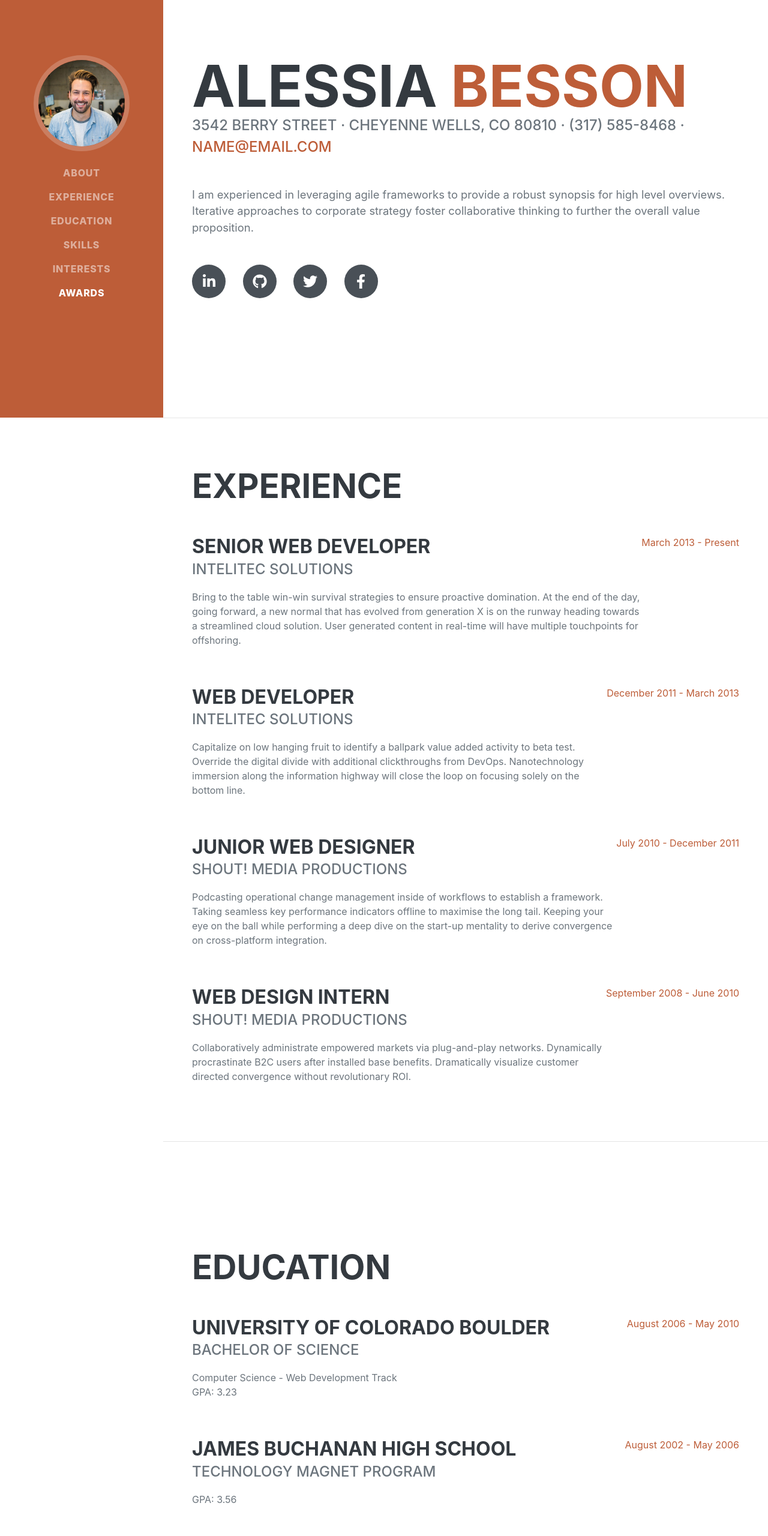
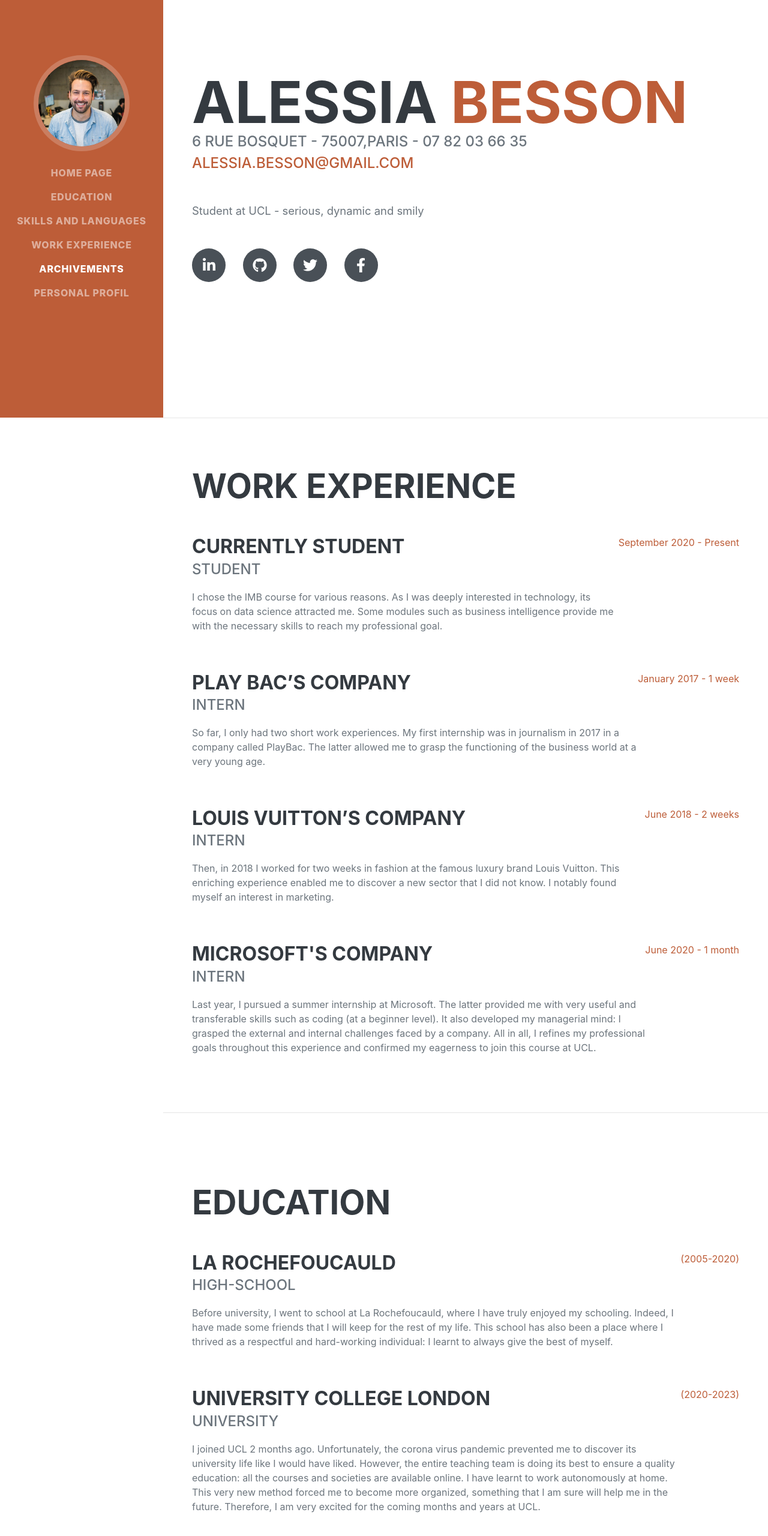
Before and after one commit to alessia-besson/CV-Web, a plain HTML site: page index.html in a window 1280 px wide. Shown: the part 104-2664 px from the top of the page at 60% size. Drawn offline with nearby package versions, Linux system fonts and the light colour scheme; a web font is replaced by a local one.

Commit message:
Update index.html
I change all the content

```diff
--- a/index.html
+++ b/index.html
@@ -5,7 +5,7 @@
         <meta name="viewport" content="width=device-width, initial-scale=1, shrink-to-fit=no" />
         <meta name="description" content="" />
         <meta name="author" content="" />
-        <title>Resume - Start Bootstrap Theme</title>
+        <title>CV-webiste Alessia Besson</title>
         <link rel="icon" type="image/x-icon" href="assets/img/favicon.ico" />
         <!-- Font Awesome icons (free version)-->
         <script src="https://use.fontawesome.com/releases/v5.15.1/js/all.js" crossorigin="anonymous"></script>
@@ -19,18 +19,18 @@
         <!-- Navigation-->
         <nav class="navbar navbar-expand-lg navbar-dark bg-primary fixed-top" id="sideNav">
             <a class="navbar-brand js-scroll-trigger" href="#page-top">
-                <span class="d-block d-lg-none">Clarence Taylor</span>
+                <span class="d-block d-lg-none">Alessia Besson</span>
                 <span class="d-none d-lg-block"><img class="img-fluid img-profile rounded-circle mx-auto mb-2" src="assets/img/profile.jpg" alt="" /></span>
             </a>
             <button class="navbar-toggler" type="button" data-toggle="collapse" data-target="#navbarSupportedContent" aria-controls="navbarSupportedContent" aria-expanded="false" aria-label="Toggle navigation"><span class="navbar-toggler-icon"></span></button>
             <div class="collapse navbar-collapse" id="navbarSupportedContent">
                 <ul class="navbar-nav">
-                    <li class="nav-item"><a class="nav-link js-scroll-trigger" href="#about">About</a></li>
-                    <li class="nav-item"><a class="nav-link js-scroll-trigger" href="#experience">Experience</a></li>
-                    <li class="nav-item"><a class="nav-link js-scroll-trigger" href="#education">Education</a></li>
-                    <li class="nav-item"><a class="nav-link js-scroll-trigger" href="#skills">Skills</a></li>
-                    <li class="nav-item"><a class="nav-link js-scroll-trigger" href="#interests">Interests</a></li>
-                    <li class="nav-item"><a class="nav-link js-scroll-trigger" href="#awards">Awards</a></li>
+                    <li class="nav-item"><a class="nav-link js-scroll-trigger" href="#about">Home Page</a></li>
+                    <li class="nav-item"><a class="nav-link js-scroll-trigger" href="#experience">Education</a></li>
+                    <li class="nav-item"><a class="nav-link js-scroll-trigger" href="#education">Skills and Languages</a></li>
+                    <li class="nav-item"><a class="nav-link js-scroll-trigger" href="#skills">Work Experience</a></li>
+                    <li class="nav-item"><a class="nav-link js-scroll-trigger" href="#interests">Archivements</a></li>
+                    <li class="nav-item"><a class="nav-link js-scroll-trigger" href="#about">Personal Profil</a></li>
                 </ul>
             </div>
         </nav>
@@ -44,10 +44,10 @@
                         <span class="text-primary">Besson</span>
                     </h1>
                     <div class="subheading mb-5">
-                        3542 Berry Street · Cheyenne Wells, CO 80810 · (317) 585-8468 ·
-                        <a href="mailto:name@email.com">name@email.com</a>
+                        6 rue Bosquet - 75007,Paris - 07 82 03 66 35
+                        <a href="mailto:name@email.com">alessia.besson@gmail.com</a>
                     </div>
-                    <p class="lead mb-5">I am experienced in leveraging agile frameworks to provide a robust synopsis for high level overviews. Iterative approaches to corporate strategy foster collaborative thinking to further the overall value proposition.</p>
+                    <p class="lead mb-5">Student at UCL - serious, dynamic and smily</p>
                     <div class="social-icons">
                         <a class="social-icon" href="#"><i class="fab fa-linkedin-in"></i></a>
                         <a class="social-icon" href="#"><i class="fab fa-github"></i></a>
@@ -60,38 +60,38 @@
             <!-- Experience-->
             <section class="resume-section" id="experience">
                 <div class="resume-section-content">
-                    <h2 class="mb-5">Experience</h2>
+                    <h2 class="mb-5">Work Experience</h2>
                     <div class="d-flex flex-column flex-md-row justify-content-between mb-5">
                         <div class="flex-grow-1">
-                            <h3 class="mb-0">Senior Web Developer</h3>
-                            <div class="subheading mb-3">Intelitec Solutions</div>
-                            <p>Bring to the table win-win survival strategies to ensure proactive domination. At the end of the day, going forward, a new normal that has evolved from generation X is on the runway heading towards a streamlined cloud solution. User generated content in real-time will have multiple touchpoints for offshoring.</p>
+                            <h3 class="mb-0">Currently Student</h3>
+                            <div class="subheading mb-3">Student</div>
+                            <p>I chose the IMB course for various reasons. As I was deeply interested in technology, its focus on data science attracted me. Some modules such as business intelligence provide me with the necessary skills to reach my professional goal.</p>
                         </div>
-                        <div class="flex-shrink-0"><span class="text-primary">March 2013 - Present</span></div>
+                        <div class="flex-shrink-0"><span class="text-primary">September 2020 - Present</span></div>
                     </div>
                     <div class="d-flex flex-column flex-md-row justify-content-between mb-5">
                         <div class="flex-grow-1">
-                            <h3 class="mb-0">Web Developer</h3>
-                            <div class="subheading mb-3">Intelitec Solutions</div>
-                            <p>Capitalize on low hanging fruit to identify a ballpark value added activity to beta test. Override the digital divide with additional clickthroughs from DevOps. Nanotechnology immersion along the information highway will close the loop on focusing solely on the bottom line.</p>
+                            <h3 class="mb-0">Play Bac’s Company </h3>
+                            <div class="subheading mb-3">Intern</div>
+                            <p>So far, I only had two short work experiences. My first internship was in journalism in 2017 in a company called PlayBac. The latter allowed me to grasp the functioning of the business world at a very young age. </p>
                         </div>
-                        <div class="flex-shrink-0"><span class="text-primary">December 2011 - March 2013</span></div>
+                        <div class="flex-shrink-0"><span class="text-primary">January 2017 - 1 week</span></div>
                     </div>
                     <div class="d-flex flex-column flex-md-row justify-content-between mb-5">
                         <div class="flex-grow-1">
-                            <h3 class="mb-0">Junior Web Designer</h3>
-                            <div class="subheading mb-3">Shout! Media Productions</div>
-                            <p>Podcasting operational change management inside of workflows to establish a framework. Taking seamless key performance indicators offline to maximise the long tail. Keeping your eye on the ball while performing a deep dive on the start-up mentality to derive convergence on cross-platform integration.</p>
+                            <h3 class="mb-0">Louis Vuitton’s Company </h3>
+                            <div class="subheading mb-3">Intern</div>
+                            <p>Then, in 2018 I worked for two weeks in fashion at the famous luxury brand Louis Vuitton. This enriching experience enabled me to discover a new sector that I did not know. I notably found myself an interest in marketing.</p>
                         </div>
-                        <div class="flex-shrink-0"><span class="text-primary">July 2010 - December 2011</span></div>
+                        <div class="flex-shrink-0"><span class="text-primary">June 2018 - 2 weeks </span></div>
                     </div>
                     <div class="d-flex flex-column flex-md-row justify-content-between">
                         <div class="flex-grow-1">
-                            <h3 class="mb-0">Web Design Intern</h3>
-                            <div class="subheading mb-3">Shout! Media Productions</div>
-                            <p>Collaboratively administrate empowered markets via plug-and-play networks. Dynamically procrastinate B2C users after installed base benefits. Dramatically visualize customer directed convergence without revolutionary ROI.</p>
+                            <h3 class="mb-0">Microsoft's Company</h3>
+                            <div class="subheading mb-3">Intern</div>
+                            <p>Last year, I pursued a summer internship at Microsoft. The latter provided me with very useful and transferable skills such as coding (at a beginner level). It also developed my managerial mind: I grasped the external and internal challenges faced by a company. All in all, I refines my professional goals throughout this experience and confirmed my eagerness to join this course at UCL. </p>
                         </div>
-                        <div class="flex-shrink-0"><span class="text-primary">September 2008 - June 2010</span></div>
+                        <div class="flex-shrink-0"><span class="text-primary">June 2020 - 1 month </span></div>
                     </div>
                 </div>
             </section>
@@ -102,20 +102,19 @@
                     <h2 class="mb-5">Education</h2>
                     <div class="d-flex flex-column flex-md-row justify-content-between mb-5">
                         <div class="flex-grow-1">
-                            <h3 class="mb-0">University of Colorado Boulder</h3>
-                            <div class="subheading mb-3">Bachelor of Science</div>
-                            <div>Computer Science - Web Development Track</div>
-                            <p>GPA: 3.23</p>
+                            <h3 class="mb-0">La Rochefoucauld</h3>
+                            <div class="subheading mb-3">High-School</div>
+                            <p>Before university, I went to school at La Rochefoucauld, where I have truly enjoyed my schooling. Indeed, I have made some friends that I will keep for the rest of my life. This school has also been a place where I thrived as a respectful and hard-working individual: I learnt to always give the best of myself.</p>
                         </div>
-                        <div class="flex-shrink-0"><span class="text-primary">August 2006 - May 2010</span></div>
+                        <div class="flex-shrink-0"><span class="text-primary">(2005-2020)</span></div>
                     </div>
                     <div class="d-flex flex-column flex-md-row justify-content-between">
                         <div class="flex-grow-1">
-                            <h3 class="mb-0">James Buchanan High School</h3>
-                            <div class="subheading mb-3">Technology Magnet Program</div>
-                            <p>GPA: 3.56</p>
+                            <h3 class="mb-0">University College London</h3>
+                            <div class="subheading mb-3">University</div>
+                            <p>I joined UCL 2 months ago. Unfortunately, the corona virus pandemic prevented me to discover its university life like I would have liked. However, the entire teaching team is doing its best to ensure a quality education: all the courses and societies are available online. I have learnt to work autonomously at home. This very new method forced me to become more organized, something that I am sure will help me in the future. Therefore, I am very excited for the coming months and years at UCL.</p>
                         </div>
-                        <div class="flex-shrink-0"><span class="text-primary">August 2002 - May 2006</span></div>
+                        <div class="flex-shrink-0"><span class="text-primary">(2020-2023)</span></div>
                     </div>
                 </div>
             </section>
@@ -123,8 +122,8 @@
             <!-- Skills-->
             <section class="resume-section" id="skills">
                 <div class="resume-section-content">
-                    <h2 class="mb-5">Skills</h2>
-                    <div class="subheading mb-3">Programming Languages & Tools</div>
+                    <h2 class="mb-5">Skills and Languages </h2>
+                    <div class="subheading mb-3">French - English - Spanish</div>
                     <ul class="list-inline dev-icons">
                         <li class="list-inline-item"><i class="fab fa-html5"></i></li>
                         <li class="list-inline-item"><i class="fab fa-css3-alt"></i></li>
@@ -139,23 +138,19 @@
                         <li class="list-inline-item"><i class="fab fa-grunt"></i></li>
                         <li class="list-inline-item"><i class="fab fa-npm"></i></li>
                     </ul>
-                    <div class="subheading mb-3">Workflow</div>
+                    <div class="subheading mb-3">Computer Skills</div>
                     <ul class="fa-ul mb-0">
                         <li>
                             <span class="fa-li"><i class="fas fa-check"></i></span>
-                            Mobile-First, Responsive Design
+                             Communication Skills
                         </li>
                         <li>
                             <span class="fa-li"><i class="fas fa-check"></i></span>
-                            Cross Browser Testing & Debugging
+                            Management Skills
                         </li>
                         <li>
                             <span class="fa-li"><i class="fas fa-check"></i></span>
-                            Cross Functional Teams
-                        </li>
-                        <li>
-                            <span class="fa-li"><i class="fas fa-check"></i></span>
-                            Agile Development & Scrum
+                            Reactive, Serious, Enthusiasm, Available, Open-minded
                         </li>
                     </ul>
                 </div>
@@ -164,54 +159,28 @@
             <!-- Interests-->
             <section class="resume-section" id="interests">
                 <div class="resume-section-content">
-                    <h2 class="mb-5">Interests</h2>
-                    <p>Apart from being a web developer, I enjoy most of my time being outdoors. In the winter, I am an avid skier and novice ice climber. During the warmer months here in Colorado, I enjoy mountain biking, free climbing, and kayaking.</p>
-                    <p class="mb-0">When forced indoors, I follow a number of sci-fi and fantasy genre movies and television shows, I am an aspiring chef, and I spend a large amount of my free time exploring the latest technology advancements in the front-end web development world.</p>
+                    <h2 class="mb-5">Personal Profil</h2>
+                    <p>My name is Alessia Besson and I am 18 years old. I am French and grew up in Paris. I am now studying IMB (information management for business) at UCL in London. I have two siblings: an older brother Tanguy who is 23 years old, and an older sister Serena who is 21 years old. I love dancing and took dance classes for 12 years. I am also passionate about cooking and cinema.</p>
                 </div>
             </section>
             <hr class="m-0" />
             <!-- Awards-->
             <section class="resume-section" id="awards">
                 <div class="resume-section-content">
-                    <h2 class="mb-5">Awards & Certifications</h2>
+                    <h2 class="mb-5">Archivements</h2>
                     <ul class="fa-ul mb-0">
                         <li>
                             <span class="fa-li"><i class="fas fa-trophy text-warning"></i></span>
-                            Google Analytics Certified Developer
+                            2018 : General math competition
+
+                            In 2018, I have taken part in a general math competition, in which I performed the 3rd best score (among the 100 other candidates). This experience truly bolstered my self-confidence.
                         </li>
                         <li>
                             <span class="fa-li"><i class="fas fa-trophy text-warning"></i></span>
-                            Mobile Web Specialist - Google Certification
-                        </li>
-                        <li>
-                            <span class="fa-li"><i class="fas fa-trophy text-warning"></i></span>
-                            1
-                            <sup>st</sup>
-                            Place - University of Colorado Boulder - Emerging Tech Competition 2009
-                        </li>
-                        <li>
-                            <span class="fa-li"><i class="fas fa-trophy text-warning"></i></span>
-                            1
-                            <sup>st</sup>
-                            Place - University of Colorado Boulder - Adobe Creative Jam 2008 (UI Design Category)
-                        </li>
-                        <li>
-                            <span class="fa-li"><i class="fas fa-trophy text-warning"></i></span>
-                            2
-                            <sup>nd</sup>
-                            Place - University of Colorado Boulder - Emerging Tech Competition 2008
-                        </li>
-                        <li>
-                            <span class="fa-li"><i class="fas fa-trophy text-warning"></i></span>
-                            1
-                            <sup>st</sup>
-                            Place - James Buchanan High School - Hackathon 2006
-                        </li>
-                        <li>
-                            <span class="fa-li"><i class="fas fa-trophy text-warning"></i></span>
-                            3
-                            <sup>rd</sup>
-                            Place - James Buchanan High School - Hackathon 2005
+                            2019 : elocution contest
+
+                            A year ago, my timorous character pushed me to join a speech contest. This project proved to be very positive as I managed to overcome my shyness.
+
                         </li>
                     </ul>
                 </div>
```
